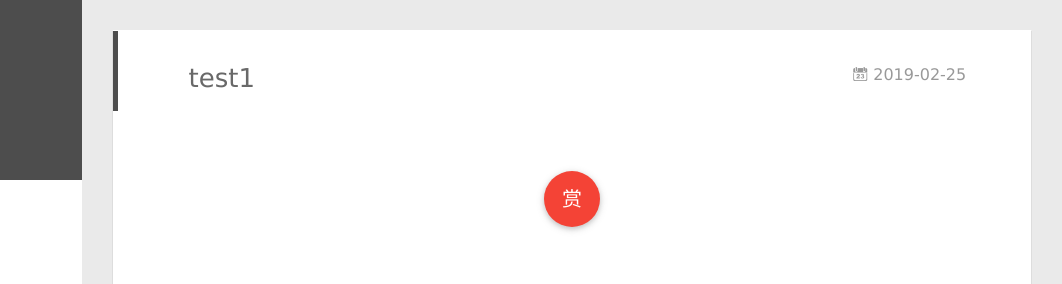
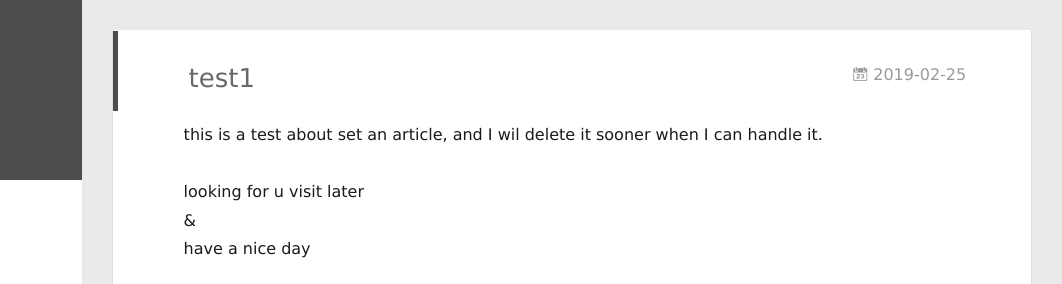
Before and after one commit to Dantemaxme/Dantemaxme.github.io, a plain HTML site: page 2019/02/25/test1/index.html in a window 1280 px wide. Shown: the top 284 px of the page, 218-1280 px from the left. Drawn offline with Linux system fonts and the light colour scheme; no server answers.

Commit message:
Site updated: 2019-02-25 04:13:05

```diff
--- a/2019/02/25/test1/index.html
+++ b/2019/02/25/test1/index.html
@@ -8,14 +8,17 @@
   <link rel="dns-prefetch" href="http://yoursite.com">
   <title>test1 | DANTE&#39;S BLOG</title>
   <meta name="viewport" content="width=device-width, initial-scale=1, maximum-scale=1">
-  <meta property="og:type" content="article">
+  <meta name="description" content="this is a test about set an article, and I wil delete it sooner when I can handle it. looking for u visit later&amp;amp;have a nice day">
+<meta property="og:type" content="article">
 <meta property="og:title" content="test1">
 <meta property="og:url" content="http://yoursite.com/2019/02/25/test1/index.html">
 <meta property="og:site_name" content="DANTE&#39;S BLOG">
+<meta property="og:description" content="this is a test about set an article, and I wil delete it sooner when I can handle it. looking for u visit later&amp;amp;have a nice day">
 <meta property="og:locale" content="zh-Hans">
-<meta property="og:updated_time" content="2019-02-24T18:53:08.416Z">
+<meta property="og:updated_time" content="2019-02-24T20:11:34.828Z">
 <meta name="twitter:card" content="summary">
 <meta name="twitter:title" content="test1">
+<meta name="twitter:description" content="this is a test about set an article, and I wil delete it sooner when I can handle it. looking for u visit later&amp;amp;have a nice day">
 
     <link rel="alternative" href="/atom.xml" title="DANTE&#39;S BLOG" type="application/atom+xml">
 
@@ -175,6 +178,8 @@
 
     <div class="article-entry" itemprop="articleBody">
 
+        <p>this is a test about set an article, and I wil delete it sooner when I can handle it.</p>
+<p>looking for u visit later<br>&amp;<br>have a nice day </p>
 
 
 
```
Also changed, not shown: index.html (+2 -0 lines).
